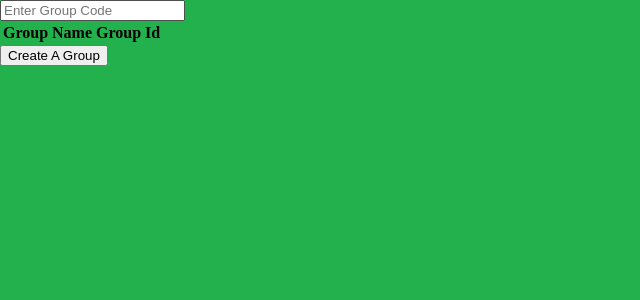
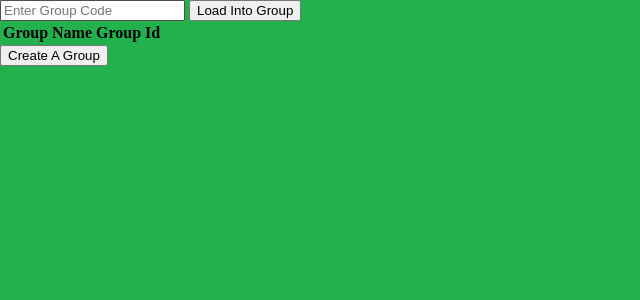
Before and after one commit to danperks/SpotifyGroupPlaylist, a Flask app: template templates/Login.html in a window 1280 px wide. Shown: the top 300 px of the page, without its empty margins (0-640 px from the left). Run offline with Flask 2, Linux system fonts and the light colour scheme; the template is opened without the code that fills it, so the values that code supplies are empty; parts of the project's set-up code (start-up, migrations or seed data) failed here and were passed over; some libraries are stand-ins or nearby versions.

Commit message:
Update Login.html

```diff
--- a/templates/Login.html
+++ b/templates/Login.html
@@ -2,12 +2,13 @@
 <html>
 <head>
     <title>Spotify Group Bangers</title>
-    <link rel="stylesheet" type="text/css" href="/static/css/main.css">
+    <link rel="stylesheet" type="text/css" href="/static/main.css">
     <script src="https://ajax.googleapis.com/ajax/libs/jquery/3.5.1/jquery.min.js"></script>
 </head>
 <body>
     <form action = "/form/EnterCode" method = "POST">
         <input type="text" name="GroupCode" placeholder="Enter Group Code">
+        <button type = "submit"> Load Into Group</button>
     </form>
     <table id = "GroupTable">
         <th>Group Name</th>
@@ -30,7 +31,9 @@
 })
 
 function CreateAGroup(){
-    alert("Try To Create A Group")
+    $.get("/CreateGroup").done(function(data){
+        alert("Your New Group is " + String(data))
+    })
 }
 </script>
 </html>
```
